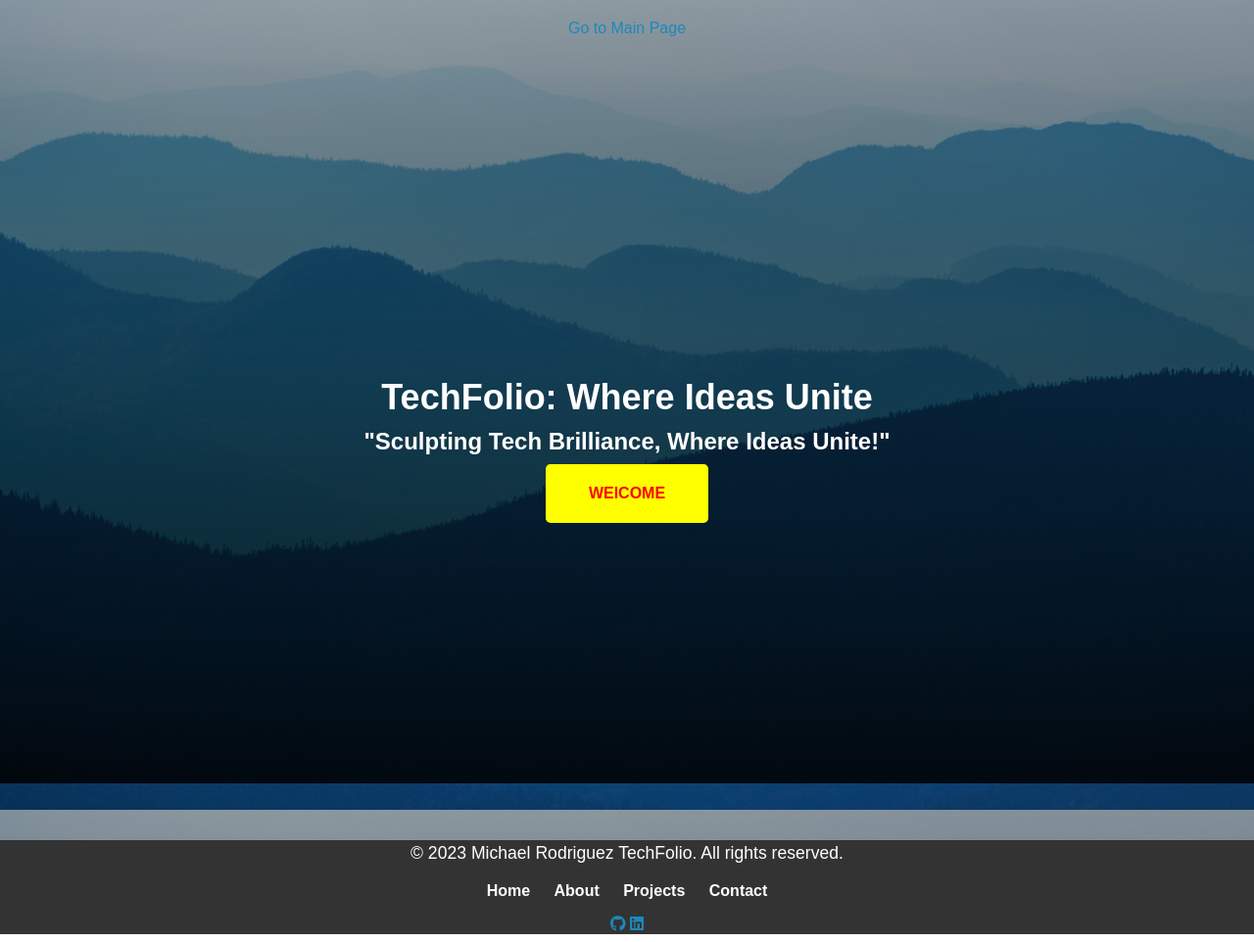
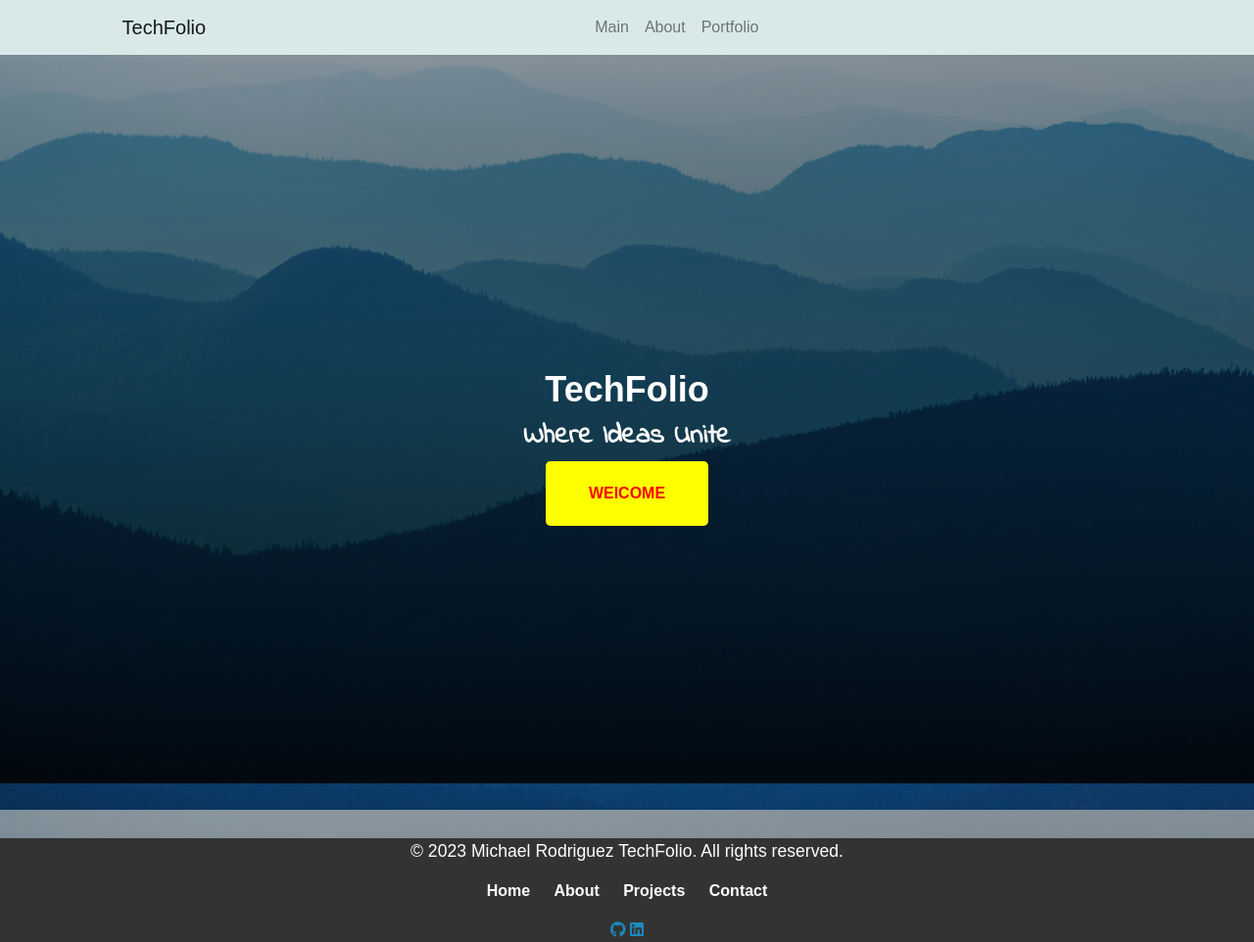
Before and after one commit to MKYRENE/portfolio_site, a plain HTML site: page frontend/index.html in a window 1280 px wide. Shown: the whole page at 98% size. Drawn offline with nearby package versions, Linux system fonts and the light colour scheme.

Commit message:
creating styling for landing page.

```diff
--- a/frontend/css/style.css
+++ b/frontend/css/style.css
@@ -82,9 +82,14 @@ body {
     }
 }
 
+h3 {
+    font-family: 'Indie Flower', cursive;
+}
+
 /* Center the <h1> and <h4> elements */
 h1,
-h4 {
+h3,
+h5 {
     text-align: center;
     font-weight: bold;
     color: white;
--- a/frontend/index.html
+++ b/frontend/index.html
@@ -5,6 +5,10 @@
     <meta charset="UTF-8">
     <meta name="viewport" content="width=<device-width>, initial-scale=1.0">
     <title>TechFolio: Where Ideas Unite</title>
+    <link rel="stylesheet" href="https://maxcdn.bootstrapcdn.com/bootstrap/4.5.2/css/bootstrap.min.css">
+    <link rel="preconnect" href="https://fonts.googleapis.com">
+    <link rel="preconnect" href="https://fonts.gstatic.com" crossorigin>
+    <link href="https://fonts.googleapis.com/css2?family=Indie+Flower&display=swap" rel="stylesheet">
     <link rel="stylesheet" type="text/css" href="./css/jass.css">
     <link rel="stylesheet" type="text/css" href="./css/style.css">
     <!-- Other meta tags and stylesheets -->
@@ -14,19 +18,43 @@
 <!-- BODY SECTION  -->
 
 <body>
-    <div class="main-page-link">
-        <a href="#" class="main-page-button">Go to Main Page</a>
-    </div>
+    <!-- Bootstrap Navbar -->
+    <nav class="navbar navbar-expand-lg navbar-light bg-light">
+        <div class="container">
+            <a class="navbar-brand" href="#">
+               <logo>TechFolio</logo>
+            </a>
+            <button class="navbar-toggler" type="button" data-toggle="collapse" data-target="#navbarNav"
+                aria-controls="navbarNav" aria-expanded="false" aria-label="Toggle navigation">
+                <span class="navbar-toggler-icon"></span>
+            </button>
+            <div class="collapse navbar-collapse" id="navbarNav">
+                <ul class="navbar-nav ml-auto mr-auto"> <!-- Add "mr-auto" class here -->
+                    <li class="nav-item">
+                        <a class="nav-link" href="#">Main</a>
+                    </li>
+                    <li class="nav-item">
+                        <a class="nav-link" href="#">About</a>
+                    </li>
+                    <li class="nav-item">
+                        <a class="nav-link" href="#">Portfolio</a>
+                    </li>
+                </ul>
+            </div>
+        </div>
+    </nav>
 
+
+
+    <!-- Main Content -->
     <div class="content-wrapper">
-        <h1 class="text-white">TechFolio: Where Ideas Unite</h1>
-        <h4>"Sculpting Tech Brilliance, Where Ideas Unite!"</h4>
+        <h1 class="text-white">TechFolio</h1>
+        <h3>Where Ideas Unite</h3>
         <button class="btn"><a href="/main">WElCOME</a></button>
     </div>
 
-
-    <!-- FOOTER SECTION OF THE PAGE  -->
-    <footer>
+    <!-- Bootstrap Footer -->
+    <footer class="footer">
         <div class="footer-content">
             <p>&copy; 2023 Michael Rodriguez TechFolio. All rights reserved.</p>
             <ul class="footer-links">
@@ -44,9 +72,12 @@
                 <i class="fab fa-linkedin"></i>
             </a>
         </div>
-        </div>
-        </div>
     </footer>
+
+    <!-- Bootstrap JavaScript -->
+    <script src="https://code.jquery.com/jquery-3.6.0.min.js"></script>
+    <script src="https://maxcdn.bootstrapcdn.com/bootstrap/4.5.2/js/bootstrap.min.js"></script>
+
 </body>
 
 </html>
```
